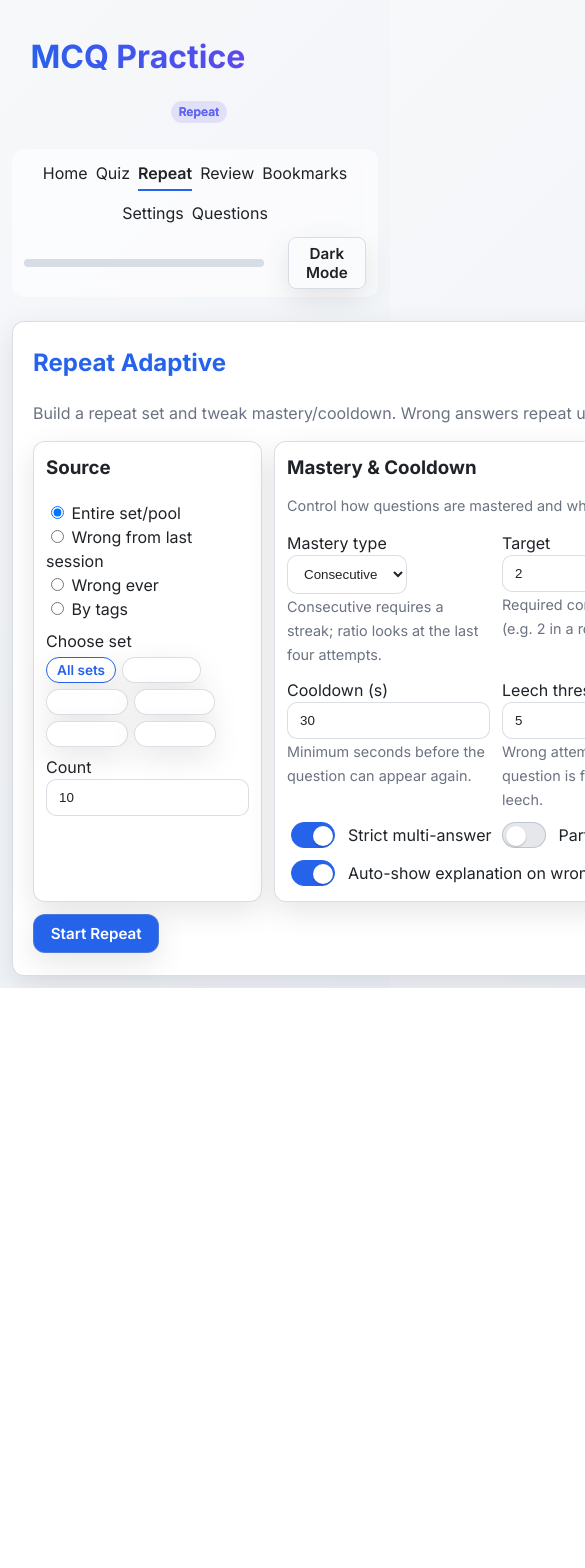
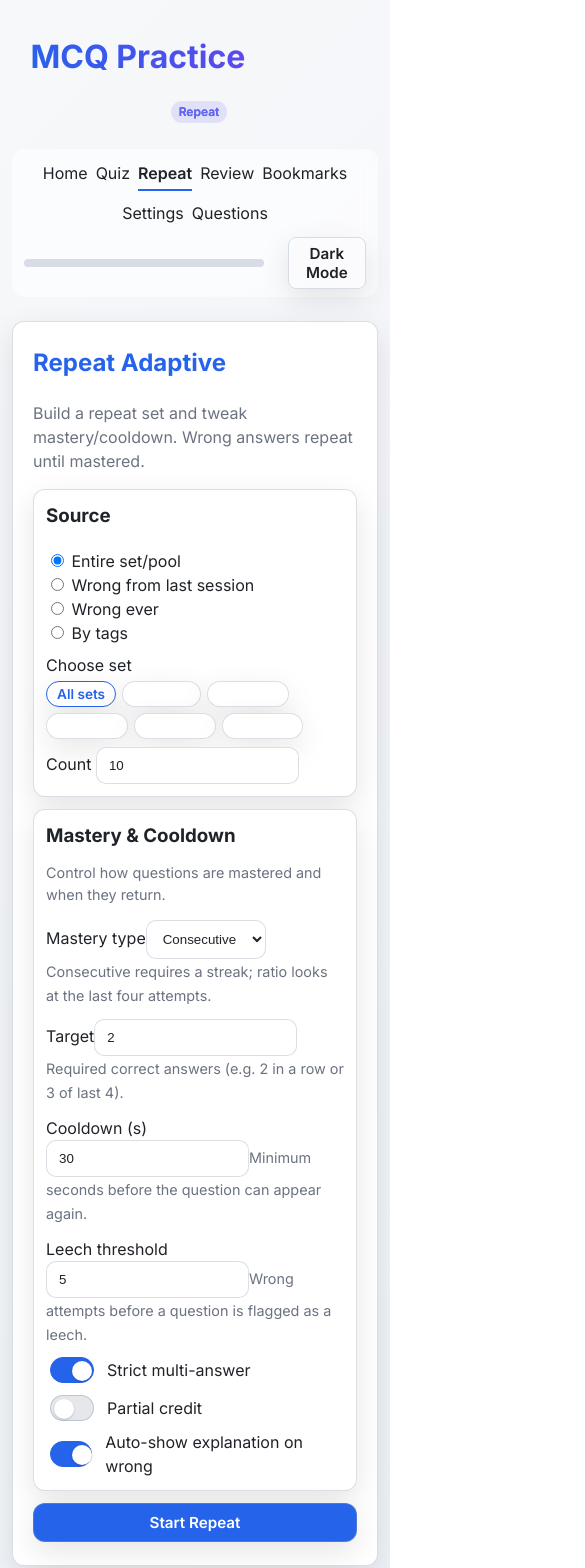
Before and after one commit to kursun12/MCQproject, a React (Vite) app in the folder mcqproject/: page /repeat in a window 390 px wide. Shown: the top 1568 px of the page, 585 px wide, since content can reach past the window. Before the commit the page ends 988 px from the top, so only its background shows below. Built offline with nearby package versions, Linux system fonts and the light colour scheme.

Commit message:
Make repeat page mobile responsive

```diff
--- a/mcqproject/src/RepeatBuilder.jsx
+++ b/mcqproject/src/RepeatBuilder.jsx
@@ -103,8 +103,8 @@ export default function RepeatBuilder() {
             </div>
           </div>
         </div>
-        <div style={{display:'flex',gap:8,marginTop:12}}>
-          <button type="submit">Start Repeat</button>
+        <div style={{display:'flex',flexWrap:'wrap',gap:8,marginTop:12}}>
+          <button type="submit" style={{flex:1,minWidth:140}}>Start Repeat</button>
         </div>
       </form>
     </div>
--- a/mcqproject/src/index.css
+++ b/mcqproject/src/index.css
@@ -139,8 +139,15 @@ textarea { min-height: 90px; resize: vertical; }
 .toggle input[type="checkbox"]:checked::after { transform: translateX(18px); }
 
 /* Grids */
-.grid-2 { display:grid; grid-template-columns: 1fr 1fr; gap:12px; }
-.grid-3 { display:grid; grid-template-columns: repeat(3, 1fr); gap:12px; }
+.grid-2 { display:grid; grid-template-columns: repeat(2, minmax(0,1fr)); gap:12px; }
+.grid-3 { display:grid; grid-template-columns: repeat(3, minmax(0,1fr)); gap:12px; }
+@media (max-width: 900px){
+  .grid-3 { grid-template-columns: 1fr 1fr; }
+}
+@media (max-width: 600px){
+  .grid-2 { grid-template-columns: 1fr; }
+  .grid-3 { grid-template-columns: 1fr; }
+}
 
 /* Tabs */
 .tabs { display:flex; gap:6px; border-bottom:1px solid var(--border-color); margin-bottom:10px; }
```
